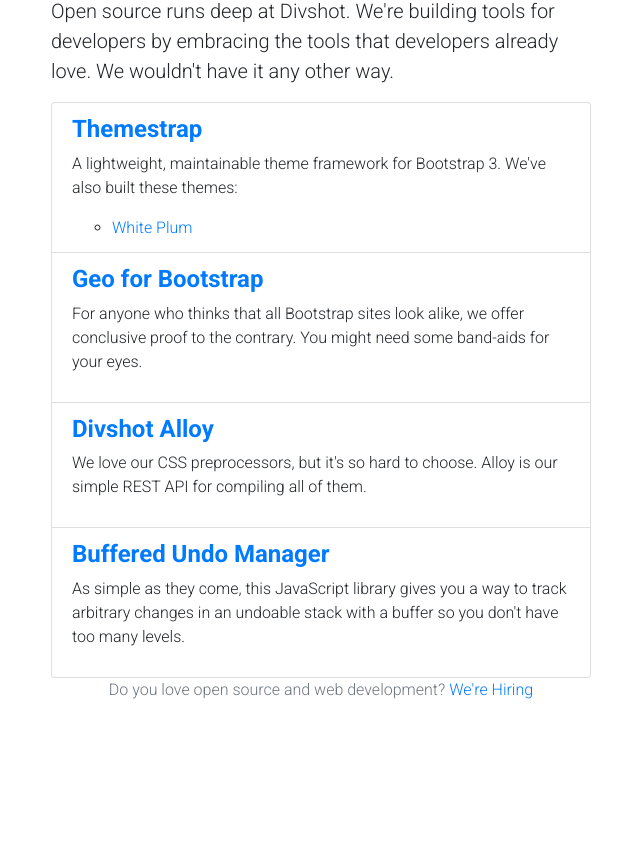
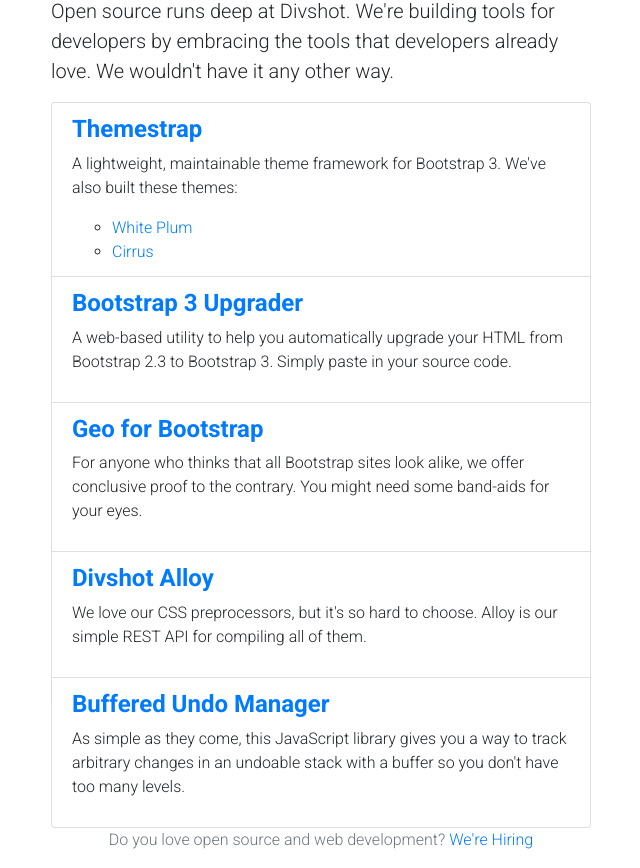
Before and after one commit to divshot/divshot.github.io, a plain HTML site: page index.html in a window 1280 px wide. Shown: the part 60-928 px from the top of the page, without its empty margins (34-674 px from the left). Before the commit the page ends 800 px from the top, so only its background shows below. Drawn offline with nearby package versions, Linux system fonts and the light colour scheme.

Commit message:
Add Cirrus theme and Bootstrap 3 Upgrader.

```diff
--- a/index.html
+++ b/index.html
@@ -37,7 +37,12 @@
               <p>A lightweight, maintainable theme framework for Bootstrap 3. We've also built these themes:</p>
               <ul>
                 <li><a href="http://code.divshot.com/bootstrap-theme-white-plum">White Plum</a></li>
+                <li><a href="http://code.divshot.com/bootstrap-theme-cirrus">Cirrus</a></li>
               </ul>
+            </li>
+            <li class="list-group-item">
+              <h4><a href="http://code.divshot.com/bootstrap3_upgrader">Bootstrap 3 Upgrader</a></h4>
+              <p>A web-based utility to help you automatically upgrade your HTML from Bootstrap 2.3 to Bootstrap 3. Simply paste in your source code.</p>
             </li>
             <li class="list-group-item">
               <h4><a href="http://code.divshot.com/geo-bootstrap">Geo for Bootstrap</a></h4>
```
